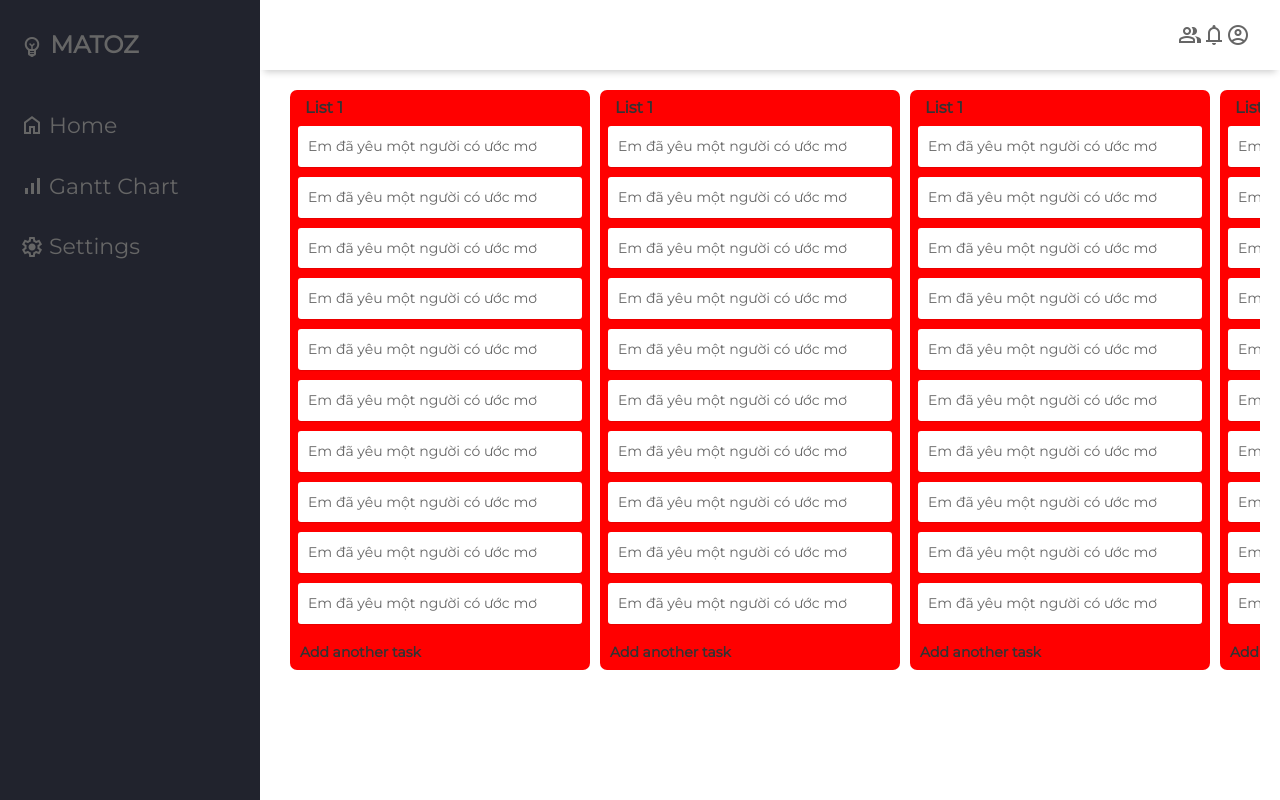
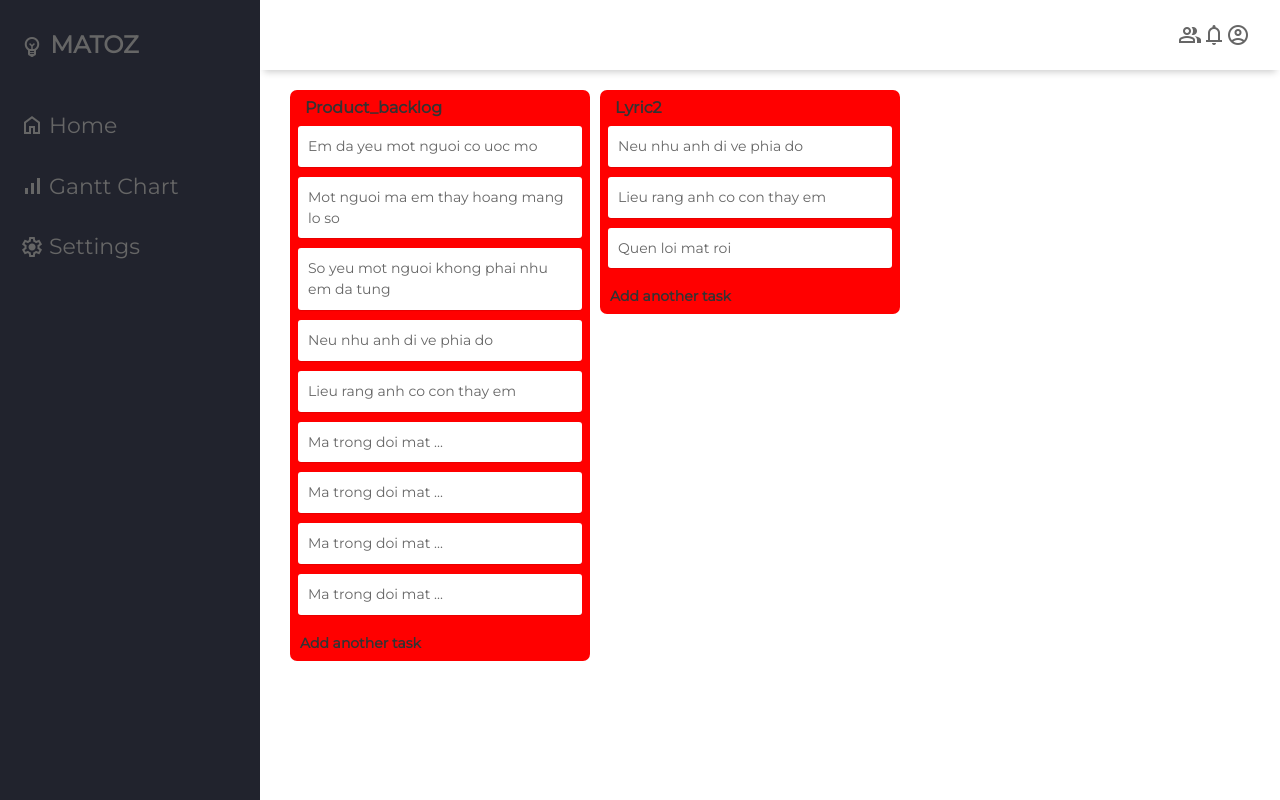
Before and after one commit to vubathang/matoz_2, a React (Create React App) app: page / in a window 1280 px wide. Built offline with nearby package versions, Linux system fonts and the light colour scheme.

Commit message:
initData

```diff
--- /dev/null
+++ b/src/actions/initData.js
@@ -0,0 +1,35 @@
+export const initData = {
+  boards: [
+    {
+      id: 'board-1',
+      lists: [
+        {
+          id: 'list-1',
+          board_Id: 'board-1',
+          title: 'Product_backlog',
+          tasks: [
+            { id: 'task-1',board_Id: 'board-1',list_Id: 'list-1',title: 'Em da yeu mot nguoi co uoc mo' },
+            { id: 'task-2',board_Id: 'board-1',list_Id: 'list-1',title: 'Mot nguoi ma em thay hoang mang lo so' },
+            { id: 'task-3',board_Id: 'board-1',list_Id: 'list-1',title: 'So yeu mot nguoi khong phai nhu em da tung' },
+            { id: 'task-10',board_Id: 'board-1',list_Id: 'list-1',title: 'Neu nhu anh di ve phia do' },
+            { id: 'task-11',board_Id: 'board-1',list_Id: 'list-1',title: 'Lieu rang anh co con thay em' },
+            { id: 'task-12',board_Id: 'board-1',list_Id: 'list-1',title: 'Ma trong doi mat ...' },
+            { id: 'task-13',board_Id: 'board-1',list_Id: 'list-1',title: 'Ma trong doi mat ...' },
+            { id: 'task-14',board_Id: 'board-1',list_Id: 'list-1',title: 'Ma trong doi mat ...' },
+            { id: 'task-15',board_Id: 'board-1',list_Id: 'list-1',title: 'Ma trong doi mat ...' },
+          ]
+        },
+        {
+          id: 'list-2',
+          board_Id: 'board-1',
+          title: 'Lyric2',
+          tasks: [
+            { id: 'task-4', board_Id: 'board-1', list_Id: 'list-2', title: 'Neu nhu anh di ve phia do' },
+            { id: 'task-5',board_Id: 'board-1',list_Id: 'list-2',title: 'Lieu rang anh co con thay em' },
+            { id: 'task-6',board_Id: 'board-1',list_Id: 'list-2',title: 'Quen loi mat roi' }
+          ]
+        }
+      ]
+    }
+  ]
+}
--- a/src/components/BoardContent/BoardContent.js
+++ b/src/components/BoardContent/BoardContent.js
@@ -1,23 +1,29 @@
-import React from "react";
+import React, { useState, useEffect } from "react";
 
-import "./BoardContent.css"
+import "./BoardContent.css";
 
 import List from 'components/List/List';
 
+import { initData } from 'actions/initData'
 
 function BoardContent() {
+  const [board, setBoard] = useState({})
+  const [lists, setLists] = useState([])
+
+  useEffect(() => {
+    const boardFromDb = initData.boards.find(board => board.id === 'board-1')
+    if (boardFromDb) {
+      setBoard(boardFromDb)
+
+      setLists(boardFromDb.lists)
+    }
+  }, [])
+
   return (
     <main class="main-container">
       <div class="list-columns">
         {/* <p class="font-weight-bold font24">WORKSPACES</p> */}
-        <List/>
-        <List/>
-        <List/>
-        <List/>
-        <List/>
-        <List/>
-        <List/>
-
+        {lists.map((list, index) => <List key={ index } list={list} />)}
       </div>
     </main>
   )
--- a/src/components/List/List.js
+++ b/src/components/List/List.js
@@ -4,21 +4,16 @@ import "./List.css";
 
 import Task from 'components/Task/Task';
 
-function List() {
+function List(props) {
+
+  const { list } = props
+  const task = list.tasks
   return (
     <div class="list">
-      <header>List 1</header>
+      <header>{list.title}</header>
       <ul>
-        <Task/>
-        <Task/>
-        <Task/>
-        <Task/>
-        <Task/>
-        <Task/>
-        <Task/>
-        <Task/>
-        <Task/>
-        <Task/>
+      {task.map((task, index) => <Task key={ index } task={task} />)}
+        {/* <Task/> */}
         {/* <li>Em đã yêu một người có ước mơ</li>
         <li>Mơ điều làm em thấy hoang mang lo sợ</li>
         <li>Sợ yêu một người không phải như em đã từng</li>
--- a/src/components/Task/Task.js
+++ b/src/components/Task/Task.js
@@ -2,9 +2,12 @@ import React from "react";
 
 import "./Task.css"
 
-function Task() {
+function Task(props) {
+  const { task } = props
   return(
-    <li>Em đã yêu một người có ước mơ</li>
+    <li>
+      {task.title}
+    </li>
   )
 }
 
```
